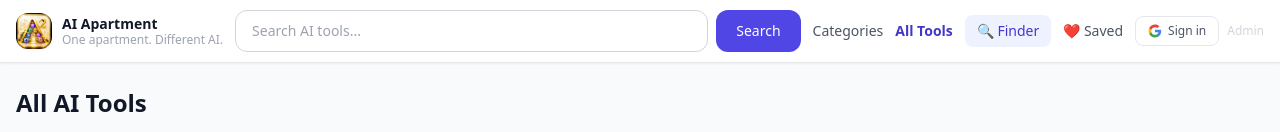
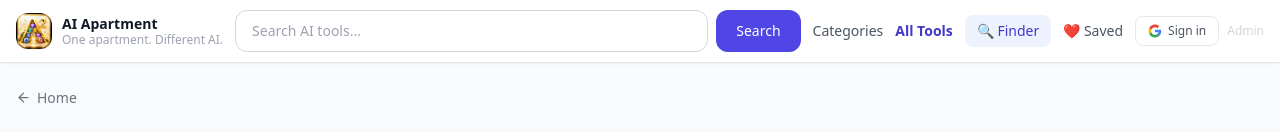
Before and after one commit to bhuvana-g-dev/ai-apartment, a React (Vite) app in the folder frontend/: page /tools in a window 1280 px wide. Shown: the top 132 px of the page. Built offline with nearby package versions, Linux system fonts and the light colour scheme; no server answers.

Commit message:
Add BackButton to all pages — consistent back navigation across the app

```diff
--- /dev/null
+++ b/frontend/src/components/BackButton.jsx
@@ -0,0 +1,37 @@
+import { useNavigate } from 'react-router-dom'
+import { ArrowLeft } from 'lucide-react'
+
+/**
+ * BackButton — goes to browser history -1, falls back to `fallback` if no history.
+ *
+ * Props:
+ *   fallback  string  URL to navigate to if history is empty (default: '/')
+ *   label     string  Text label (default: 'Back')
+ *   className string  Extra Tailwind classes
+ */
+export default function BackButton({ fallback = '/', label = 'Back', className = '' }) {
+  const navigate = useNavigate()
+
+  function handleBack() {
+    // If there's a history entry to go back to, use it.
+    // Otherwise navigate to the fallback route.
+    if (window.history.length > 1) {
+      navigate(-1)
+    } else {
+      navigate(fallback)
+    }
+  }
+
+  return (
+    <button
+      onClick={handleBack}
+      className={`inline-flex items-center gap-1.5 text-sm text-gray-500 hover:text-indigo-600 transition-colors group ${className}`}
+    >
+      <ArrowLeft
+        size={15}
+        className="transition-transform group-hover:-translate-x-0.5"
+      />
+      <span>{label}</span>
+    </button>
+  )
+}
--- a/frontend/src/pages/AdminPage.jsx
+++ b/frontend/src/pages/AdminPage.jsx
@@ -5,6 +5,7 @@ import { Link } from 'react-router-dom'
 import LoadingSpinner from '../components/LoadingSpinner.jsx'
 import ErrorMessage from '../components/ErrorMessage.jsx'
 import PricingBadge from '../components/PricingBadge.jsx'
+import BackButton from '../components/BackButton.jsx'
 
 const PRICING_TYPES = ['Completely Free', 'Freemium', 'Free Trial', 'Paid Only']
 
@@ -299,6 +300,8 @@ export default function AdminPage() {
 
   return (
     <div className="space-y-6">
+      <BackButton fallback="/" label="Home" />
+
       {/* Header */}
       <div className="flex items-center justify-between flex-wrap gap-3">
         <div>
--- a/frontend/src/pages/CataloguePage.jsx
+++ b/frontend/src/pages/CataloguePage.jsx
@@ -8,6 +8,7 @@ import Pagination from '../components/Pagination.jsx'
 import LoadingSpinner from '../components/LoadingSpinner.jsx'
 import ErrorMessage from '../components/ErrorMessage.jsx'
 import EmptyState from '../components/EmptyState.jsx'
+import BackButton from '../components/BackButton.jsx'
 
 const LIMIT = 20
 
@@ -73,6 +74,7 @@ export default function CataloguePage() {
 
   return (
     <div className="space-y-4">
+      <BackButton fallback="/" label="Home" />
       <h1 className="text-2xl font-bold text-gray-900">All AI Tools</h1>
 
       <div className="flex gap-6 items-start">
--- a/frontend/src/pages/CategoryDetailPage.jsx
+++ b/frontend/src/pages/CategoryDetailPage.jsx
@@ -6,6 +6,7 @@ import ToolCard from '../components/ToolCard.jsx'
 import LoadingSpinner from '../components/LoadingSpinner.jsx'
 import ErrorMessage from '../components/ErrorMessage.jsx'
 import EmptyState from '../components/EmptyState.jsx'
+import BackButton from '../components/BackButton.jsx'
 
 const CATEGORY_ICONS = {
   'chat-ai':'💬','writing-ai':'✍️','research-ai':'🔬','image-generation':'🎨',
@@ -58,6 +59,8 @@ export default function CategoryDetailPage() {
           {/* Header */}
           <div className="space-y-1">
             <div className="flex items-center gap-2 text-xs text-gray-400 mb-3">
+              <BackButton fallback="/categories" label="All Categories" />
+              <span className="text-gray-300">·</span>
               <Link to="/" className="hover:text-indigo-600">Home</Link>
               <span>/</span>
               <Link to="/categories" className="hover:text-indigo-600">Categories</Link>
--- a/frontend/src/pages/CategoryListPage.jsx
+++ b/frontend/src/pages/CategoryListPage.jsx
@@ -5,6 +5,7 @@ import CategoryCard from '../components/CategoryCard.jsx'
 import LoadingSpinner from '../components/LoadingSpinner.jsx'
 import ErrorMessage from '../components/ErrorMessage.jsx'
 import EmptyState from '../components/EmptyState.jsx'
+import BackButton from '../components/BackButton.jsx'
 
 export default function CategoryListPage() {
   const [categories, setCategories] = useState([])
@@ -27,6 +28,7 @@ export default function CategoryListPage() {
 
   return (
     <div className="space-y-6">
+      <BackButton fallback="/" label="Home" />
       <div className="flex items-center justify-between mb-6">
         <div>
           <h1 className="text-2xl font-bold text-gray-900">AI Rooms</h1>
--- a/frontend/src/pages/ComparePage.jsx
+++ b/frontend/src/pages/ComparePage.jsx
@@ -5,6 +5,7 @@ import { useCompare } from '../context/CompareContext.jsx'
 import PricingBadge from '../components/PricingBadge.jsx'
 import LoadingSpinner from '../components/LoadingSpinner.jsx'
 import EmptyState from '../components/EmptyState.jsx'
+import BackButton from '../components/BackButton.jsx'
 
 const CATEGORY_ICONS = {
   'chat-ai':'💬','writing-ai':'✍️','research-ai':'🔬','image-generation':'🎨',
@@ -117,6 +118,8 @@ export default function ComparePage() {
   return (
     <div className="space-y-4">
       {/* Header */}
+      <div className="space-y-3">
+        <BackButton fallback="/tools" label="Back to tools" />
         <div className="flex items-center justify-between flex-wrap gap-3">
           <div>
             <h1 className="text-2xl font-bold text-gray-900">Compare Tools</h1>
@@ -134,6 +137,7 @@ export default function ComparePage() {
             >
               Clear all
             </button>
+          </div>
         </div>
       </div>
 
--- a/frontend/src/pages/FavoritesPage.jsx
+++ b/frontend/src/pages/FavoritesPage.jsx
@@ -6,6 +6,7 @@ import { Link } from 'react-router-dom'
 import ToolCard from '../components/ToolCard.jsx'
 import LoadingSpinner from '../components/LoadingSpinner.jsx'
 import EmptyState from '../components/EmptyState.jsx'
+import BackButton from '../components/BackButton.jsx'
 
 export default function FavoritesPage() {
   const { favorites, removeFavorite, clearFavorites } = useFavorites()
@@ -36,6 +37,9 @@ export default function FavoritesPage() {
   if (favorites.length === 0) {
     return (
       <div className="space-y-6 max-w-2xl mx-auto text-center py-12">
+        <div className="flex justify-start">
+          <BackButton fallback="/" label="Home" />
+        </div>
         <div className="text-5xl">🤍</div>
         <h1 className="text-2xl font-bold text-gray-900">No favorites yet</h1>
         <p className="text-gray-400 text-sm">
@@ -58,6 +62,8 @@ export default function FavoritesPage() {
 
   return (
     <div className="space-y-6">
+      <BackButton fallback="/" label="Home" />
+
       {/* Header */}
       <div className="flex items-center justify-between flex-wrap gap-3">
         <div>
--- a/frontend/src/pages/SearchResultsPage.jsx
+++ b/frontend/src/pages/SearchResultsPage.jsx
@@ -6,6 +6,7 @@ import LoadingSpinner from '../components/LoadingSpinner.jsx'
 import ErrorMessage from '../components/ErrorMessage.jsx'
 import EmptyState from '../components/EmptyState.jsx'
 import SearchBar from '../components/SearchBar.jsx'
+import BackButton from '../components/BackButton.jsx'
 
 export default function SearchResultsPage() {
   const [searchParams] = useSearchParams()
@@ -33,6 +34,8 @@ export default function SearchResultsPage() {
 
   return (
     <div className="space-y-5">
+      <BackButton fallback="/" label="Home" />
+
       {/* Search bar */}
       <div className="max-w-xl">
         <SearchBar onSubmit={handleSearch} initialValue={q} />
--- a/frontend/src/pages/ToolDetailPage.jsx
+++ b/frontend/src/pages/ToolDetailPage.jsx
@@ -9,6 +9,7 @@ import LoadingSpinner from '../components/LoadingSpinner.jsx'
 import ErrorMessage from '../components/ErrorMessage.jsx'
 import { useCompare } from '../context/CompareContext.jsx'
 import { useFavorites } from '../hooks/useFavorites.js'
+import BackButton from '../components/BackButton.jsx'
 
 const CATEGORY_ICONS = {
   'chat-ai':'💬','writing-ai':'✍️','research-ai':'🔬','image-generation':'🎨',
@@ -113,6 +114,9 @@ export default function ToolDetailPage() {
 
   return (
     <div className="max-w-3xl mx-auto space-y-5 pb-12">
+
+      {/* Back navigation */}
+      <BackButton fallback="/tools" label="Back to tools" />
 
       {/* Breadcrumb */}
       <nav className="flex items-center gap-2 text-xs text-gray-400">
```
Lines whose indentation alone changed are shown as unchanged.
